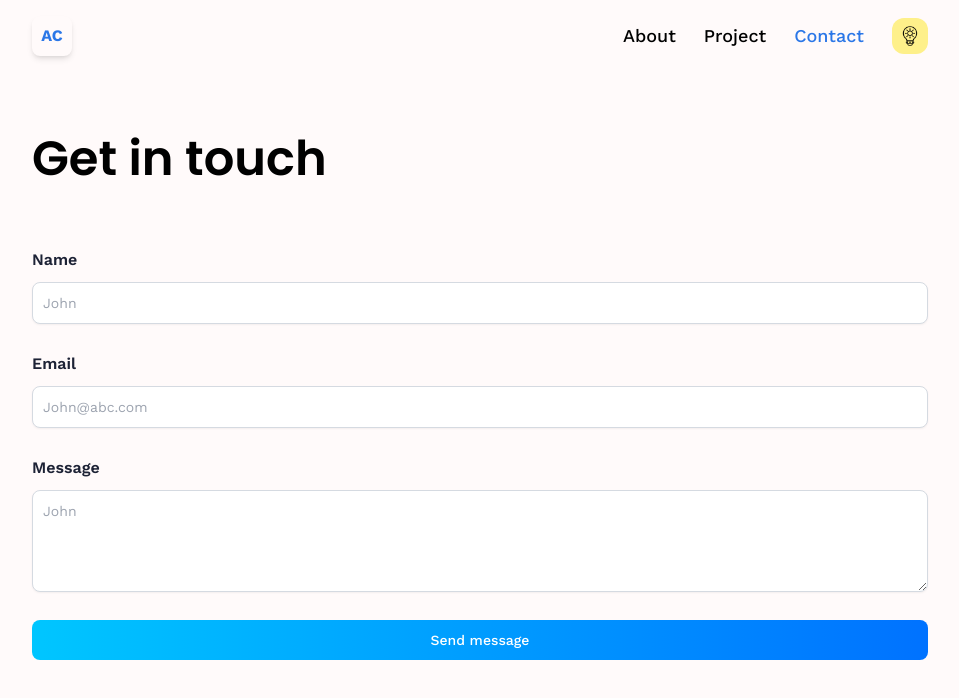
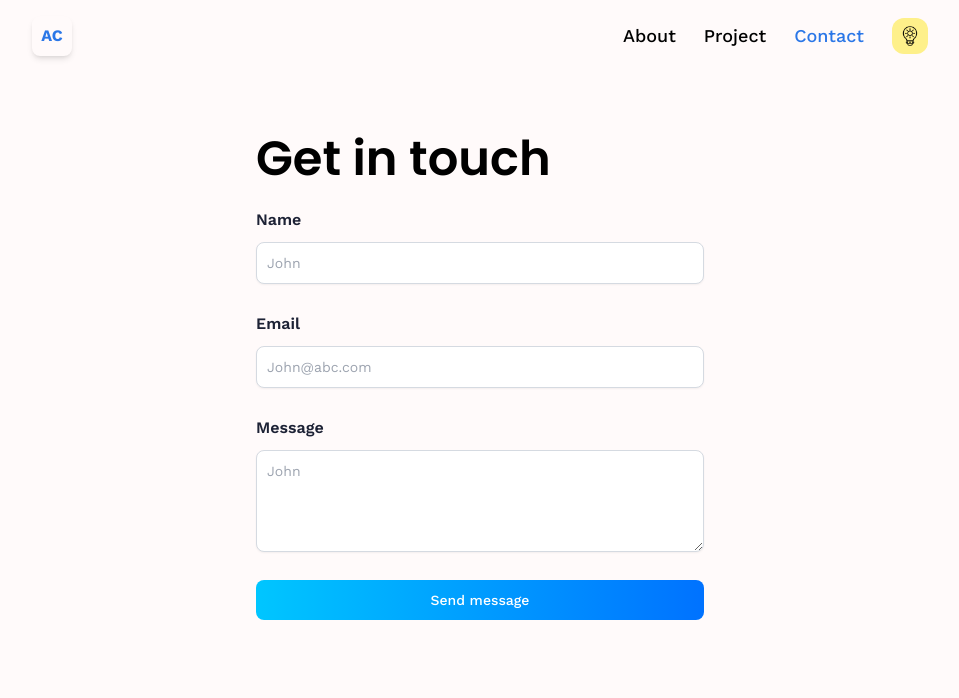
Before and after one commit to Anurag1096/3d_port, a React (Vite) app: page /contact in a window 1280 px wide. Shown: the top 698 px of the page, without its empty margins (160-1119 px from the left). Built offline with nearby package versions, Linux system fonts and the light colour scheme.

Commit message:
wip: changing contact section
ps: Might need to change the design of contact section, and remove emailjs as its paid, let's see.

```diff
--- a/package.json
+++ b/package.json
@@ -10,7 +10,7 @@
     "preview": "vite preview"
   },
   "dependencies": {
-    "@emailjs/browser": "^3.12.1",
+    "@emailjs/browser": "^4.4.1",
     "@react-spring/three": "^9.7.3",
     "@react-three/drei": "^9.88.16",
     "@react-three/fiber": "^8.15.11",
--- a/src/Pages/Contact.tsx
+++ b/src/Pages/Contact.tsx
@@ -1,7 +1,10 @@
 import React, { useRef, useState } from "react";
 import emailjs from '@emailjs/browser';
+
+
+
 function Contact() {
-  const fromRef=useRef(null);
+  const formRef=useRef();
   const [form ,setForm] = useState({name:"", email:"",message:""})
   const [isLoading,setIsLoading] = useState(false)
   // code to handle form data
@@ -9,10 +12,25 @@ function Contact() {
     setForm({...form, [e.target.name]:e.target.value})
   }
   // code to handle form submit
-  const handleSubmit = (e) => {
+  const handleSubmit = (e: { preventDefault: () => void; }) => {
   e.preventDefault()
   setIsLoading(true)
-  // Complete it later.
+
+  emailjs
+      .sendForm('YOUR_SERVICE_ID', 'YOUR_TEMPLATE_ID', formRef.current, {
+        publicKey: 'YOUR_PUBLIC_KEY',
+      })
+      .then(
+        () => {
+          console.log('SUCCESS!');
+          setIsLoading(false)
+
+        },
+        (error) => {
+          console.log('FAILED...', error.text);
+          setIsLoading(false);
+        },
+      );
   };
 
   const handleFocus=()=>{
@@ -21,13 +39,13 @@ function Contact() {
   const handleBlur=()=>{
   }
   return (
-    <section className="relative flex lg:flex-row flex-col max-container">
+    <section className="relative flex  max-container md:justify-center">
       {/* Contact section */}
-      <div className="flex-1 min-w-[50%] flex flex-col">
+      <div className="flex-1 min-w-[50%] flex flex-col md:max-w-[40%] ">
         <h1 className="head-text">Get in touch</h1>
 
-        <form className="w-full flex flex-col gap-7 mt-14" onSubmit={handleSubmit}>
-          <label className="text-black-500 font-semibold">
+        <form ref={formRef} className="w-full flex flex-col gap-7 mt-14 md:mt-4" onSubmit={handleSubmit}>
+          <label className="text-black-500 dark:text-[#FFFAFA] font-semibold">
             <div>
               Name
               </div>
@@ -37,7 +55,7 @@ function Contact() {
             onBlur={handleBlur}
             />
           </label>
-          <label className="text-black-500 font-semibold">
+          <label className="text-black-500 dark:text-[#FFFAFA] font-semibold">
             <div>Email</div>
             <input type="email" name="email" className="input" placeholder="John@abc.com" required value={form.email}
             onChange={handleChange}
@@ -45,7 +63,7 @@ function Contact() {
             onBlur={handleBlur}
             />
           </label>
-          <label className="text-black-500 font-semibold">
+          <label className="text-black-500 dark:text-[#FFFAFA] font-semibold">
             <div>Message</div>
             <textarea name="message" rows={4} className="textarea" placeholder="John" required value={form.message}
             onChange={handleChange}
```
Also changed, not shown: 1 other file (tests, documents, lock files or other folders).
